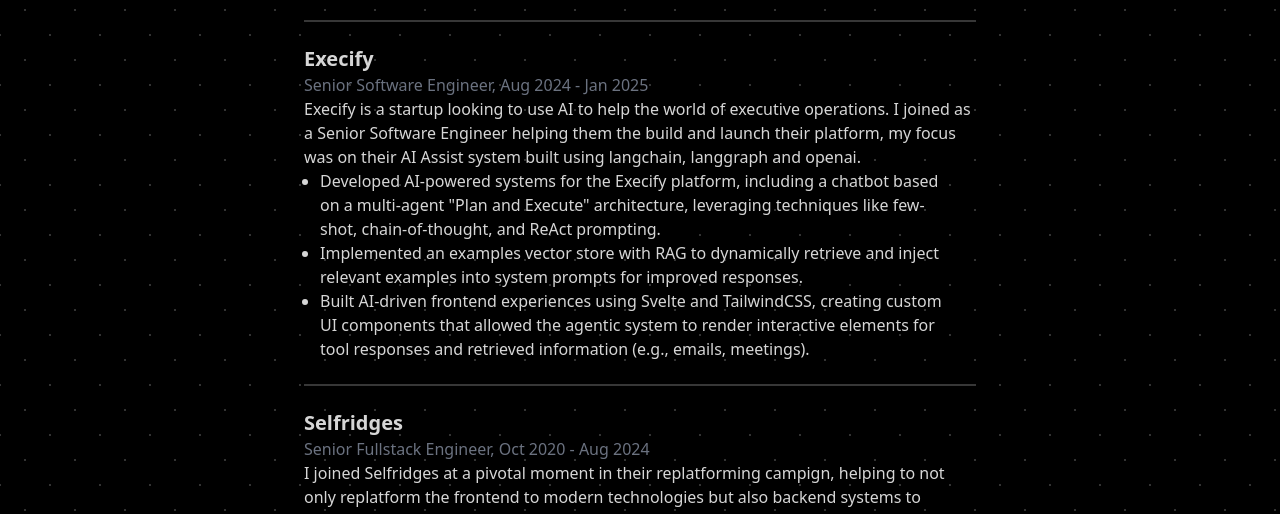
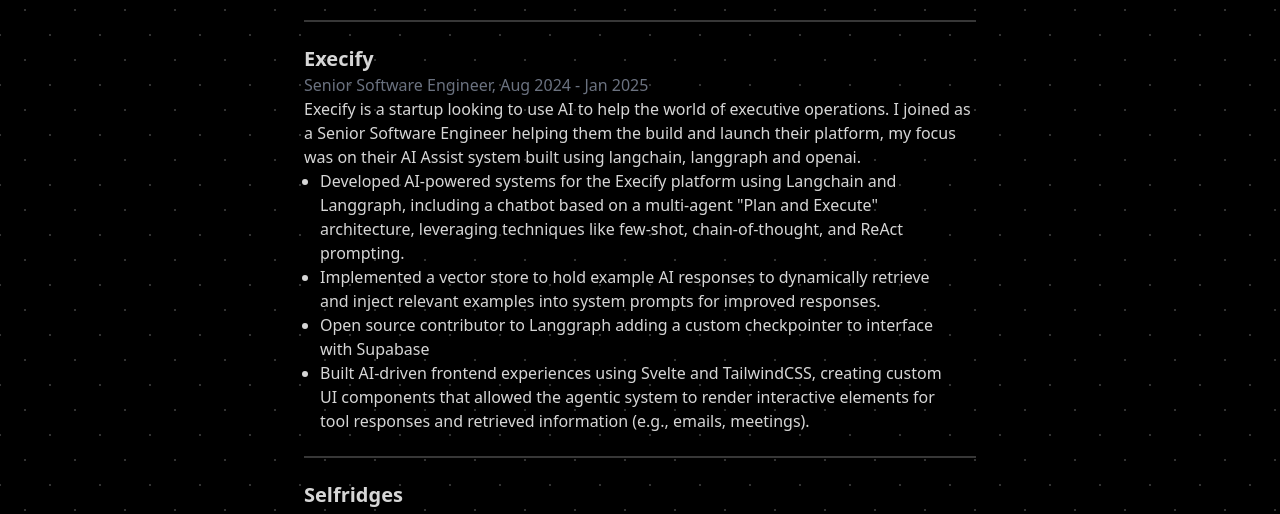
Before and after one commit to AndyM10/portfolio, an Astro site: page /work in a window 1280 px wide. Shown: the part 215-729 px from the top of the page. Built offline with nearby package versions, Linux system fonts and the light colour scheme; Astro itself is replaced by a stand-in of ours.

Commit message:
update work

```diff
--- a/src/pages/work.astro
+++ b/src/pages/work.astro
@@ -31,15 +31,15 @@
         </p>
         <ul class="list-disc mx-4">
           <li>
-            Developed AI-powered systems for the Execify platform, including a
-            chatbot based on a multi-agent "Plan and Execute" architecture,
-            leveraging techniques like few-shot, chain-of-thought, and ReAct
-            prompting.
+            Developed AI-powered systems for the Execify platform using Langchain and Langgraph,
+            including a chatbot based on a multi-agent "Plan and Execute" architecture, leveraging techniques like few-shot,
+            chain-of-thought, and ReAct prompting.
           </li>
           <li>
-            Implemented an examples vector store with RAG to dynamically
-            retrieve and inject relevant examples into system prompts for
-            improved responses.
+           Implemented a vector store to hold example AI responses to dynamically retrieve and inject relevant examples into system prompts for improved responses.
+          </li>
+          <li>
+            Open source contributor to Langgraph adding a custom checkpointer to interface with Supabase
           </li>
           <li>
             Built AI-driven frontend experiences using Svelte and TailwindCSS,
```
